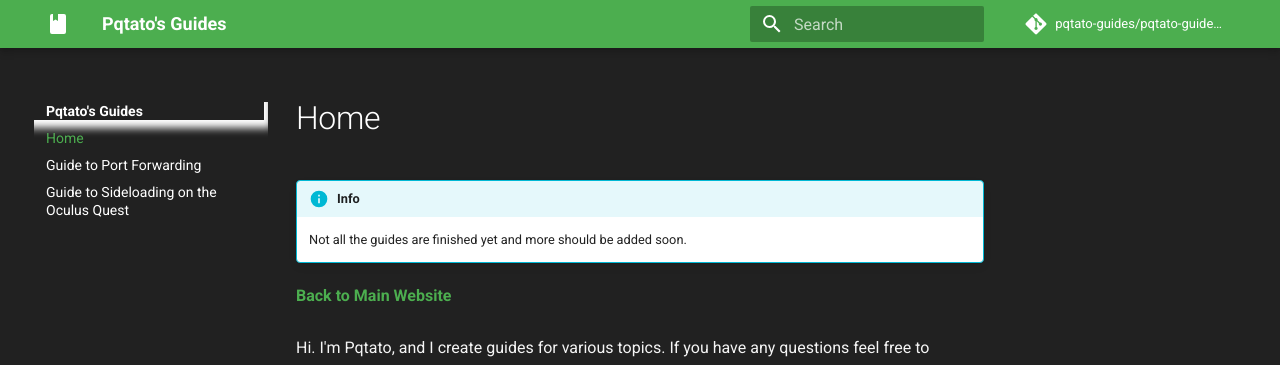
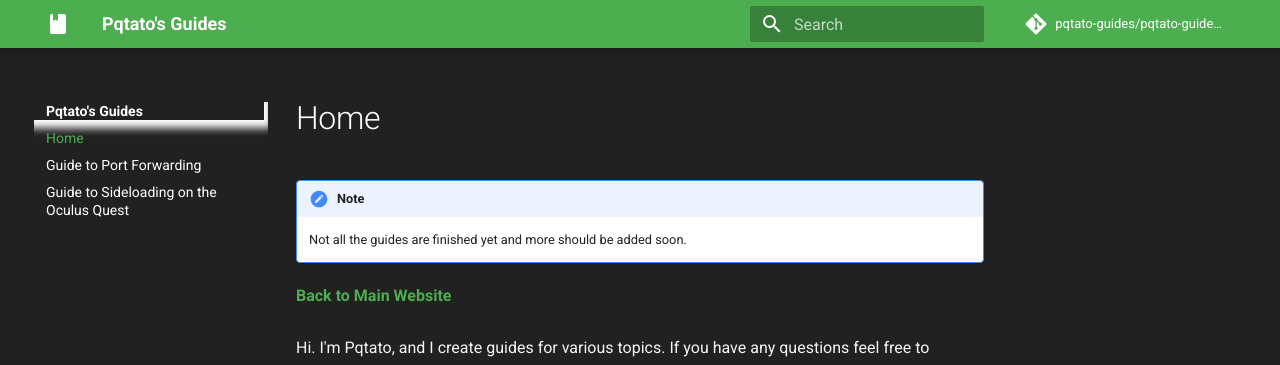
Before and after one commit to pqtato-guides/pqtato-guides.github.io, an MkDocs documentation site: the page built from docs/index.md, in a window 1280 px wide. Shown: the top 365 px of the page. Built offline with MkDocs 1.6.1 and Material for MkDocs 9.7.7, drawn with Linux system fonts in a browser that asks for light colours; comment, search, counter and statistics services are not loaded.

Commit message:
Update index.md

```diff
--- a/docs/index.md
+++ b/docs/index.md
@@ -1,5 +1,5 @@
 # Home
-!!! info
+!!! note
     Not all the guides are finished yet and more should be added soon.
 **[Back to Main Website](https://www.pqtato.pw)**<br/><br/>
 Hi. I'm Pqtato, and I create guides for various topics. If you have any questions feel free to [contact me](https://www.pqtato.pw/contactme).
```
